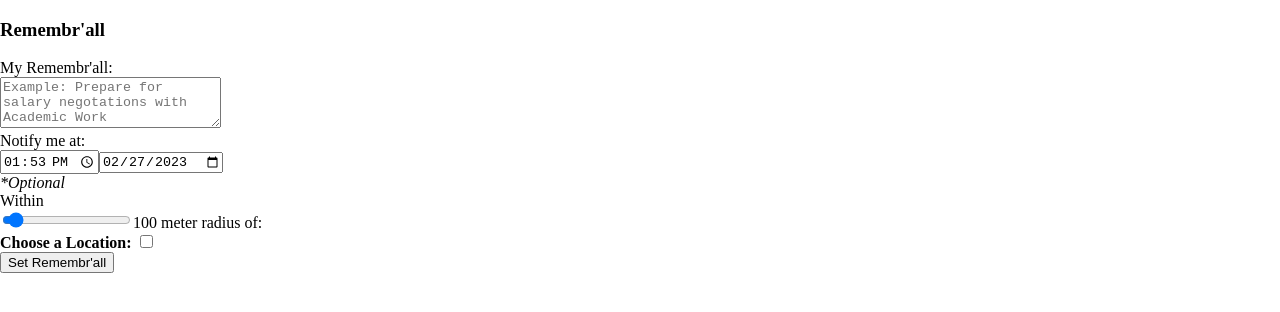
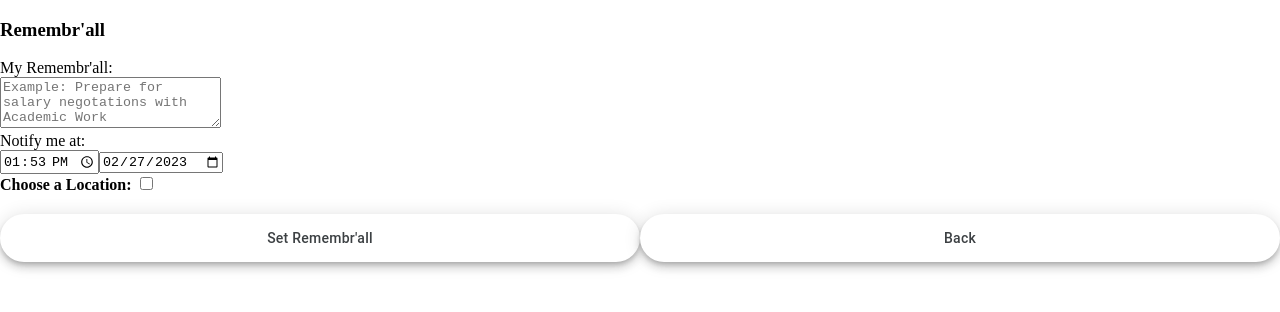
Before and after one commit to katribu/Remembrall-FrontEnd, a React (Create React App) app: page /setremembrall in a window 1280 px wide. Shown: the top 312 px of the page. Built offline with nearby package versions, Linux system fonts and the light colour scheme.

Commit message:
rendered choose radius inside conditional render

```diff
--- a/src/components/SetRemembrall.js
+++ b/src/components/SetRemembrall.js
@@ -1,6 +1,7 @@
 import React, { useState } from "react"
 import { createNewRemembrall } from "../functions/fetch";
 import Map from "./Map"
+import { Link } from "react-router-dom";
 
 
 export function SetRemembrall(props) {
@@ -30,17 +31,17 @@ export function SetRemembrall(props) {
     }
 
 
-    const [checkedPush, setCheckedPush] = useState(false);
-    const handleCheckedPush = (event) => {
-        setCheckedPush(event.target.checked);
-        console.log(checkedPush);
-    }
+    // const [checkedPush, setCheckedPush] = useState(false);
+    // const handleCheckedPush = (event) => {
+    //     setCheckedPush(event.target.checked);
+    //     console.log(checkedPush);
+    // }
 
-    const [checkedSound, setCheckedSound] = useState(false);
-    const handleCheckedSound = (event) => {
-        setCheckedSound(event.target.checked);
-        console.log(checkedSound);
-    }
+    // const [checkedSound, setCheckedSound] = useState(false);
+    // const handleCheckedSound = (event) => {
+    //     setCheckedSound(event.target.checked);
+    //     console.log(checkedSound);
+    // }
 
     // Coordinates of Oslo S is set as default state for now
     const [location, setLocation] = useState({ lat: 59.91151554598712, lng: 10.752414484654482 });
@@ -100,19 +101,7 @@ export function SetRemembrall(props) {
             />
 
             <div>
-                <em>*Optional</em>
-                <div>Within</div>
 
-                <input
-                    type={'range'}
-                    onChange={handleSliderValue}
-                    value={slidervalue}
-                    min="50"
-                    max="1000"
-                    step='50'
-                />
-
-                <div style={{ display: 'inline' }}>{slidervalue} meter radius of:</div><br/>
                 <b>Choose a Location: </b>
                 <input
                     type={'checkbox'}
@@ -123,12 +112,29 @@ export function SetRemembrall(props) {
                 />
 
 
-                {checkedChooseLocation && <Map location={location} onCoordinatesChanged={handleLocationChange} slidervalue={slidervalue} />}
+                {checkedChooseLocation &&
+                    <div>
+                    <em>*Optional</em>
+                    <div>Within</div>
+
+                    <input
+                        type={'range'}
+                        onChange={handleSliderValue}
+                        value={slidervalue}
+                        min="50"
+                        max="1000"
+                        step='50'
+                    />
+
+                    <div style={{ display: 'inline' }}>{slidervalue} meter radius of:</div><br/>
+                    <Map location={location} onCoordinatesChanged={handleLocationChange} slidervalue={slidervalue} />
+                </div>}
             </div>
 
-
-            <button onClick={handleSubmit}>Set Remembr'all</button>
-
+            <div className="buttonDiv">
+                <button className="linkButton"onClick={handleSubmit}>Set Remembr'all</button>
+                <Link to="/profile" className='linkButton'>Back</Link>
+            </div>
         </div >
     )
 }
```
